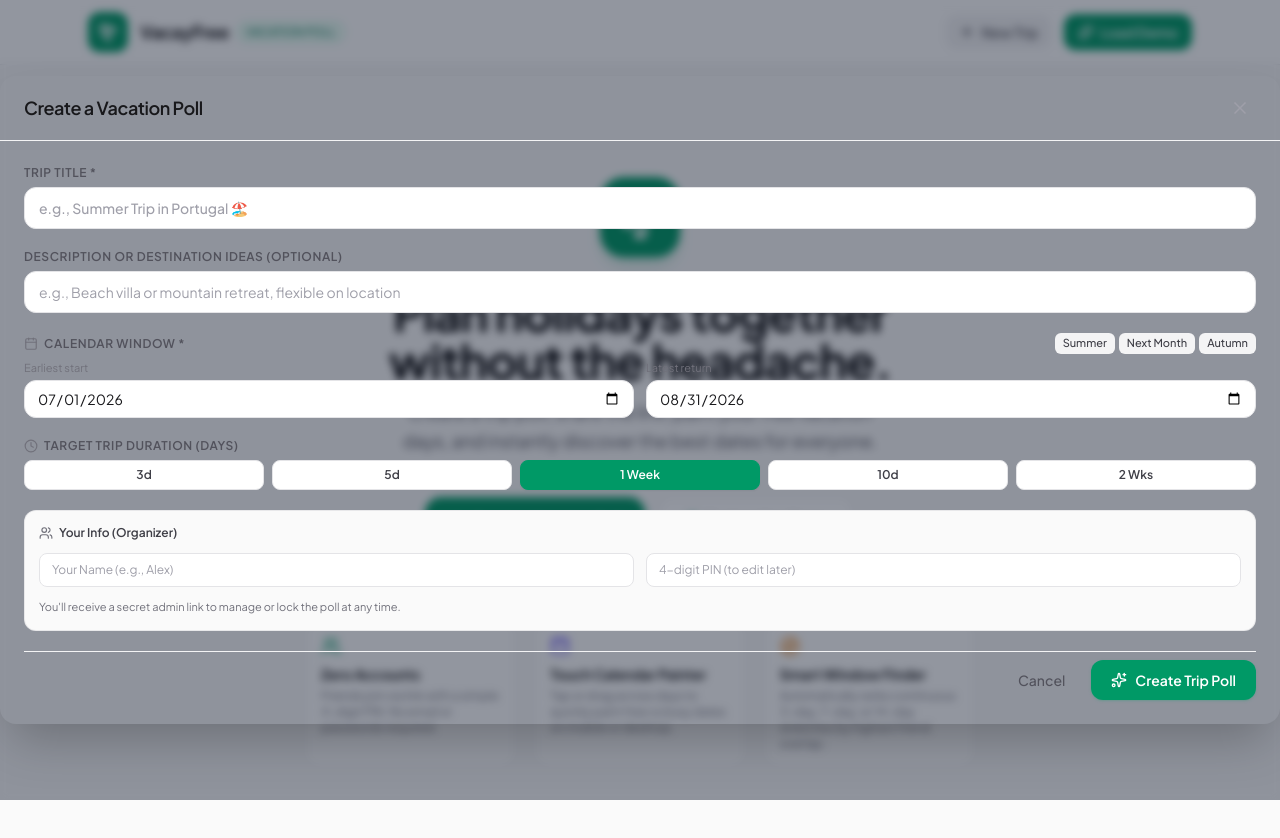
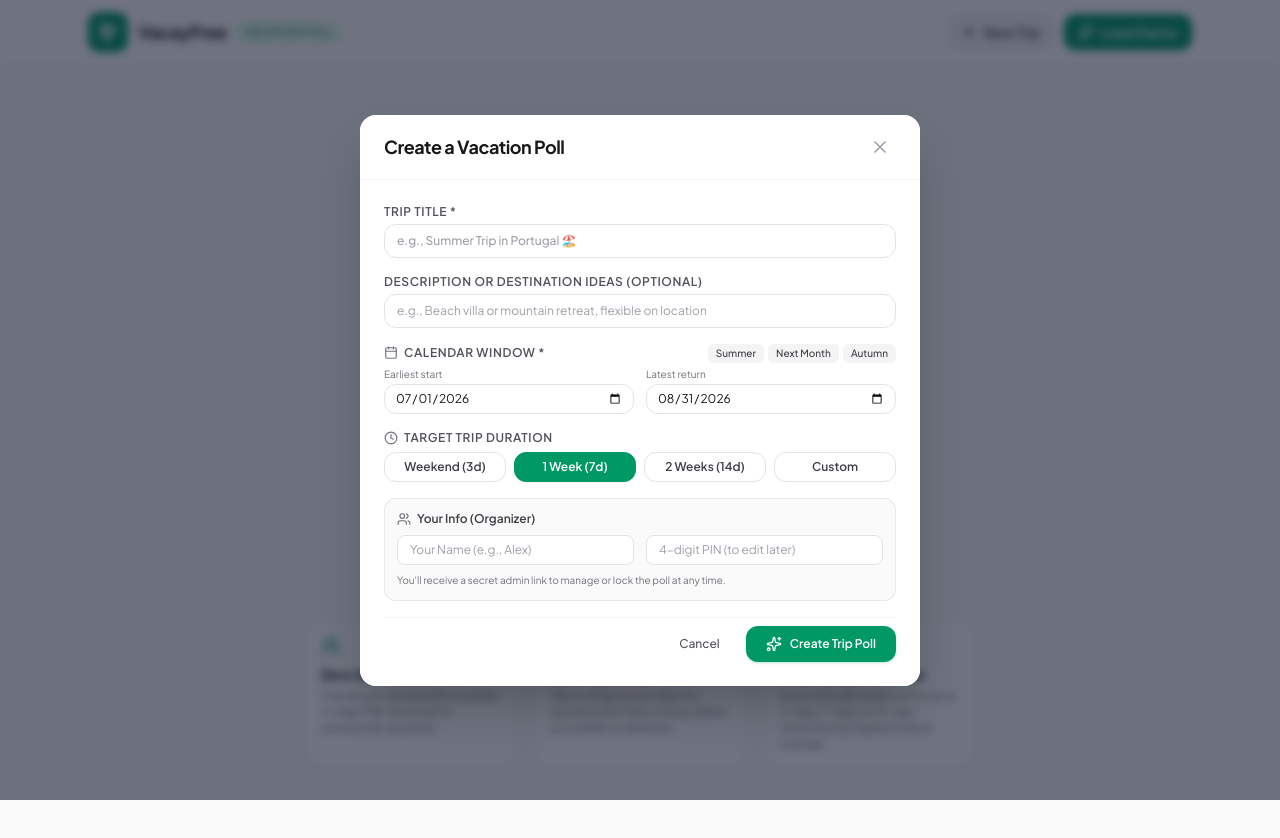
Before and after one commit to Seuguhfr/vacayfree, a React (Vite) app: page / in a window 1280 px wide. Both pictures are taken after a click on the button "New Trip". Shown: the top 838 px of the page. Built offline with nearby package versions, Linux system fonts and the light colour scheme.

Commit message:
Fix modal layout and width, add Home navigation and custom duration options

```diff
--- a/src/App.tsx
+++ b/src/App.tsx
@@ -124,6 +124,12 @@ export default function App() {
       const { eventId: newId, adminParam: newAdmin } = parseUrlParams();
       if (newId) {
         loadEvent(newId, newAdmin);
+      } else {
+        setEventData(null);
+        setCurrentParticipant(null);
+        setSelectedWindow(null);
+        setIsAdmin(false);
+        setAdminKey(null);
       }
     };
     window.addEventListener('hashchange', handleHashChange);
@@ -158,6 +164,15 @@ export default function App() {
   }, [eventData, currentParticipant]);
 
   // Handlers
+  const handleGoHome = () => {
+    window.location.hash = '';
+    setEventData(null);
+    setCurrentParticipant(null);
+    setSelectedWindow(null);
+    setIsAdmin(false);
+    setAdminKey(null);
+  };
+
   const handleLoadDemo = async () => {
     const demo = await createDemoEvent();
     window.location.hash = `#event=${demo.event.id}&admin=super-secret-demo-admin`;
@@ -285,6 +300,7 @@ export default function App() {
         onOpenAdmin={() => setIsAdminOpen(true)}
         onOpenNewTrip={() => setIsCreateOpen(true)}
         onLoadDemo={handleLoadDemo}
+        onGoHome={handleGoHome}
       />
 
       <main className="flex-1 max-w-6xl w-full mx-auto px-4 sm:px-6 pt-6 sm:pt-8">
--- a/src/components/CreateTripModal.tsx
+++ b/src/components/CreateTripModal.tsx
@@ -26,6 +26,7 @@ export const CreateTripModal: React.FC<CreateTripModalProps> = ({
   const [startDate, setStartDate] = useState(defaultStart);
   const [endDate, setEndDate] = useState(defaultEnd);
   const [durationDays, setDurationDays] = useState(7);
+  const [isCustomDuration, setIsCustomDuration] = useState(false);
   const [creatorName, setCreatorName] = useState('');
   const [creatorPin, setCreatorPin] = useState('');
   const [isSubmitting, setIsSubmitting] = useState(false);
@@ -124,16 +125,16 @@ export const CreateTripModal: React.FC<CreateTripModalProps> = ({
 
   return (
     <Modal isOpen={isOpen} onClose={onClose} title="Create a Vacation Poll" maxWidthClass="max-w-lg">
-      <form onSubmit={handleSubmit} className="space-y-5">
+      <form onSubmit={handleSubmit} className="space-y-4">
         {error && (
-          <div className="p-3 text-sm text-rose-700 bg-rose-50 border border-rose-200 rounded-xl">
+          <div className="p-3 text-xs text-rose-700 bg-rose-50 border border-rose-200 rounded-xl">
             {error}
           </div>
         )}
 
         {/* Trip Title */}
         <div>
-          <label className="block text-xs font-semibold uppercase tracking-wider text-zinc-600 mb-1.5">
+          <label className="block text-xs font-semibold uppercase tracking-wider text-zinc-600 mb-1">
             Trip Title *
           </label>
           <input
@@ -142,13 +143,13 @@ export const CreateTripModal: React.FC<CreateTripModalProps> = ({
             value={title}
             onChange={(e) => setTitle(e.target.value)}
             placeholder="e.g., Summer Trip in Portugal 🏖️"
-            className="w-full px-3.5 py-2.5 rounded-xl border border-zinc-200 bg-white text-zinc-900 placeholder-zinc-400 focus:outline-none focus:ring-2 focus:ring-emerald-500/20 focus:border-emerald-600 transition-all text-sm font-medium"
+            className="w-full px-3 py-2 rounded-xl border border-zinc-200 bg-white text-zinc-900 placeholder-zinc-400 focus:outline-none focus:ring-2 focus:ring-emerald-500/20 focus:border-emerald-600 transition-all text-xs font-medium"
           />
         </div>
 
         {/* Description */}
         <div>
-          <label className="block text-xs font-semibold uppercase tracking-wider text-zinc-600 mb-1.5">
+          <label className="block text-xs font-semibold uppercase tracking-wider text-zinc-600 mb-1">
             Description or Destination Ideas (Optional)
           </label>
           <input
@@ -156,13 +157,13 @@ export const CreateTripModal: React.FC<CreateTripModalProps> = ({
             value={description}
             onChange={(e) => setDescription(e.target.value)}
             placeholder="e.g., Beach villa or mountain retreat, flexible on location"
-            className="w-full px-3.5 py-2.5 rounded-xl border border-zinc-200 bg-white text-zinc-900 placeholder-zinc-400 focus:outline-none focus:ring-2 focus:ring-emerald-500/20 focus:border-emerald-600 transition-all text-sm"
+            className="w-full px-3 py-2 rounded-xl border border-zinc-200 bg-white text-zinc-900 placeholder-zinc-400 focus:outline-none focus:ring-2 focus:ring-emerald-500/20 focus:border-emerald-600 transition-all text-xs"
           />
         </div>
 
         {/* Date Presets */}
         <div>
-          <div className="flex items-center justify-between mb-1.5">
+          <div className="flex items-center justify-between mb-1">
             <label className="text-xs font-semibold uppercase tracking-wider text-zinc-600 flex items-center gap-1.5">
               <Calendar className="w-3.5 h-3.5 text-zinc-500" />
               Calendar Window *
@@ -171,21 +172,21 @@ export const CreateTripModal: React.FC<CreateTripModalProps> = ({
               <button
                 type="button"
                 onClick={() => handleQuickDates('summer')}
-                className="text-[11px] font-medium px-2 py-0.5 rounded-md bg-zinc-100 hover:bg-zinc-200 text-zinc-700 transition-colors"
+                className="text-[10px] font-medium px-2 py-0.5 rounded-md bg-zinc-100 hover:bg-zinc-200 text-zinc-700 transition-colors cursor-pointer"
               >
                 Summer
               </button>
               <button
                 type="button"
                 onClick={() => handleQuickDates('nextMonth')}
-                className="text-[11px] font-medium px-2 py-0.5 rounded-md bg-zinc-100 hover:bg-zinc-200 text-zinc-700 transition-colors"
+                className="text-[10px] font-medium px-2 py-0.5 rounded-md bg-zinc-100 hover:bg-zinc-200 text-zinc-700 transition-colors cursor-pointer"
               >
                 Next Month
               </button>
               <button
                 type="button"
                 onClick={() => handleQuickDates('autumn')}
-                className="text-[11px] font-medium px-2 py-0.5 rounded-md bg-zinc-100 hover:bg-zinc-200 text-zinc-700 transition-colors"
+                className="text-[10px] font-medium px-2 py-0.5 rounded-md bg-zinc-100 hover:bg-zinc-200 text-zinc-700 transition-colors cursor-pointer"
               >
                 Autumn
               </button>
@@ -194,54 +195,107 @@ export const CreateTripModal: React.FC<CreateTripModalProps> = ({
 
           <div className="grid grid-cols-2 gap-3">
             <div>
-              <span className="text-[11px] text-zinc-500 mb-1 block">Earliest start</span>
+              <span className="text-[10px] text-zinc-500 mb-0.5 block">Earliest start</span>
               <input
                 type="date"
                 required
                 value={startDate}
                 onChange={(e) => setStartDate(e.target.value)}
-                className="w-full px-3 py-2 rounded-xl border border-zinc-200 bg-white text-zinc-900 text-sm focus:outline-none focus:ring-2 focus:ring-emerald-500/20 focus:border-emerald-600"
+                className="w-full px-2.5 py-1.5 rounded-xl border border-zinc-200 bg-white text-zinc-900 text-xs focus:outline-none focus:ring-2 focus:ring-emerald-500/20 focus:border-emerald-600"
               />
             </div>
             <div>
-              <span className="text-[11px] text-zinc-500 mb-1 block">Latest return</span>
+              <span className="text-[10px] text-zinc-500 mb-0.5 block">Latest return</span>
               <input
                 type="date"
                 required
                 value={endDate}
                 onChange={(e) => setEndDate(e.target.value)}
-                className="w-full px-3 py-2 rounded-xl border border-zinc-200 bg-white text-zinc-900 text-sm focus:outline-none focus:ring-2 focus:ring-emerald-500/20 focus:border-emerald-600"
+                className="w-full px-2.5 py-1.5 rounded-xl border border-zinc-200 bg-white text-zinc-900 text-xs focus:outline-none focus:ring-2 focus:ring-emerald-500/20 focus:border-emerald-600"
               />
             </div>
           </div>
         </div>
 
-        {/* Target Trip Duration */}
+        {/* Target Trip Duration: Weekend (3d), 1 Week (7d), 2 Weeks (14d), Custom */}
         <div>
           <label className="text-xs font-semibold uppercase tracking-wider text-zinc-600 flex items-center gap-1.5 mb-1.5">
             <Clock className="w-3.5 h-3.5 text-zinc-500" />
-            Target Trip Duration (Days)
+            Target Trip Duration
           </label>
-          <div className="flex items-center gap-2">
-            {[3, 5, 7, 10, 14].map((days) => (
+          <div className="grid grid-cols-4 gap-2">
             <button
-                key={days}
               type="button"
-                onClick={() => setDurationDays(days)}
-                className={`flex-1 py-1.5 rounded-lg text-xs font-semibold border transition-all cursor-pointer ${
-                  durationDays === days
+              onClick={() => {
+                setIsCustomDuration(false);
+                setDurationDays(3);
+              }}
+              className={`py-1.5 rounded-xl text-xs font-semibold border transition-all cursor-pointer ${
+                !isCustomDuration && durationDays === 3
                   ? 'bg-emerald-600 text-white border-emerald-600 shadow-xs'
                   : 'bg-white text-zinc-700 border-zinc-200 hover:bg-zinc-50'
               }`}
             >
-                {days === 7 ? '1 Week' : days === 14 ? '2 Wks' : `${days}d`}
+              Weekend (3d)
             </button>
-            ))}
+            <button
+              type="button"
+              onClick={() => {
+                setIsCustomDuration(false);
+                setDurationDays(7);
+              }}
+              className={`py-1.5 rounded-xl text-xs font-semibold border transition-all cursor-pointer ${
+                !isCustomDuration && durationDays === 7
+                  ? 'bg-emerald-600 text-white border-emerald-600 shadow-xs'
+                  : 'bg-white text-zinc-700 border-zinc-200 hover:bg-zinc-50'
+              }`}
+            >
+              1 Week (7d)
+            </button>
+            <button
+              type="button"
+              onClick={() => {
+                setIsCustomDuration(false);
+                setDurationDays(14);
+              }}
+              className={`py-1.5 rounded-xl text-xs font-semibold border transition-all cursor-pointer ${
+                !isCustomDuration && durationDays === 14
+                  ? 'bg-emerald-600 text-white border-emerald-600 shadow-xs'
+                  : 'bg-white text-zinc-700 border-zinc-200 hover:bg-zinc-50'
+              }`}
+            >
+              2 Weeks (14d)
+            </button>
+            <button
+              type="button"
+              onClick={() => setIsCustomDuration(true)}
+              className={`py-1.5 rounded-xl text-xs font-semibold border transition-all cursor-pointer ${
+                isCustomDuration
+                  ? 'bg-emerald-600 text-white border-emerald-600 shadow-xs'
+                  : 'bg-white text-zinc-700 border-zinc-200 hover:bg-zinc-50'
+              }`}
+            >
+              Custom
+            </button>
           </div>
+          {isCustomDuration && (
+            <div className="mt-2 flex items-center gap-2 p-2 rounded-lg bg-zinc-50 border border-zinc-200">
+              <span className="text-xs text-zinc-600 font-medium">Custom duration:</span>
+              <input
+                type="number"
+                min={1}
+                max={60}
+                value={durationDays}
+                onChange={(e) => setDurationDays(Math.max(1, parseInt(e.target.value, 10) || 1))}
+                className="w-16 px-2 py-1 rounded-md border border-zinc-300 text-xs font-bold text-center bg-white"
+              />
+              <span className="text-xs text-zinc-500">days</span>
+            </div>
+          )}
         </div>
 
         {/* Creator Info */}
-        <div className="p-3.5 rounded-xl bg-zinc-50 border border-zinc-200/80 space-y-3">
+        <div className="p-3 rounded-xl bg-zinc-50 border border-zinc-200/80 space-y-2">
           <div className="flex items-center gap-1.5 text-xs font-semibold text-zinc-700">
             <Users className="w-3.5 h-3.5 text-zinc-500" />
             <span>Your Info (Organizer)</span>
@@ -254,7 +308,7 @@ export const CreateTripModal: React.FC<CreateTripModalProps> = ({
                 value={creatorName}
                 onChange={(e) => setCreatorName(e.target.value)}
                 placeholder="Your Name (e.g., Alex)"
-                className="w-full px-3 py-2 rounded-lg border border-zinc-200 bg-white text-xs text-zinc-900 placeholder-zinc-400 focus:outline-none focus:ring-2 focus:ring-emerald-500/20 focus:border-emerald-600"
+                className="w-full px-3 py-1.5 rounded-lg border border-zinc-200 bg-white text-xs text-zinc-900 placeholder-zinc-400 focus:outline-none focus:ring-2 focus:ring-emerald-500/20 focus:border-emerald-600"
               />
             </div>
             <div>
@@ -264,11 +318,11 @@ export const CreateTripModal: React.FC<CreateTripModalProps> = ({
                 value={creatorPin}
                 onChange={(e) => setCreatorPin(e.target.value)}
                 placeholder="4-digit PIN (to edit later)"
-                className="w-full px-3 py-2 rounded-lg border border-zinc-200 bg-white text-xs text-zinc-900 placeholder-zinc-400 focus:outline-none focus:ring-2 focus:ring-emerald-500/20 focus:border-emerald-600"
+                className="w-full px-3 py-1.5 rounded-lg border border-zinc-200 bg-white text-xs text-zinc-900 placeholder-zinc-400 focus:outline-none focus:ring-2 focus:ring-emerald-500/20 focus:border-emerald-600"
               />
             </div>
           </div>
-          <p className="text-[11px] text-zinc-500">
+          <p className="text-[10px] text-zinc-500">
             You'll receive a secret admin link to manage or lock the poll at any time.
           </p>
         </div>
@@ -278,14 +332,14 @@ export const CreateTripModal: React.FC<CreateTripModalProps> = ({
           <button
             type="button"
             onClick={onClose}
-            className="px-4 py-2 rounded-xl text-sm font-medium text-zinc-600 hover:bg-zinc-100 transition-colors"
+            className="px-4 py-2 rounded-xl text-xs font-medium text-zinc-600 hover:bg-zinc-100 transition-colors cursor-pointer"
           >
             Cancel
           </button>
           <button
             type="submit"
             disabled={isSubmitting}
-            className="inline-flex items-center gap-2 px-5 py-2.5 rounded-xl text-sm font-semibold bg-emerald-600 text-white hover:bg-emerald-700 active:scale-[0.98] transition-all disabled:opacity-50 cursor-pointer shadow-sm shadow-emerald-600/20"
+            className="inline-flex items-center gap-2 px-5 py-2.5 rounded-xl text-xs font-semibold bg-emerald-600 text-white hover:bg-emerald-700 active:scale-[0.98] transition-all disabled:opacity-50 cursor-pointer shadow-sm shadow-emerald-600/20"
           >
             <Sparkles className="w-4 h-4" />
             <span>{isSubmitting ? 'Creating...' : 'Create Trip Poll'}</span>
--- a/src/components/Header.tsx
+++ b/src/components/Header.tsx
@@ -1,5 +1,5 @@
 import React from 'react';
-import { Palmtree, Share2, Settings, Plus, Sparkles, Lock } from 'lucide-react';
+import { Palmtree, Share2, Settings, Plus, Sparkles, Lock, ArrowLeft } from 'lucide-react';
 import { TripEvent } from '../types';
 
 interface HeaderProps {
@@ -9,6 +9,7 @@ interface HeaderProps {
   onOpenAdmin: () => void;
   onOpenNewTrip: () => void;
   onLoadDemo: () => void;
+  onGoHome: () => void;
 }
 
 export const Header: React.FC<HeaderProps> = ({
@@ -18,18 +19,27 @@ export const Header: React.FC<HeaderProps> = ({
   onOpenAdmin,
   onOpenNewTrip,
   onLoadDemo,
+  onGoHome,
 }) => {
+  const isDemo = event?.id === 'demo-summer-trip';
+
   return (
-    <header className="sticky top-0 z-30 bg-white/90 backdrop-blur-md border-b border-zinc-200/80 transition-all">
+    <header className="sticky top-0 z-30 bg-white/95 backdrop-blur-md border-b border-zinc-200/80 transition-all">
       <div className="max-w-6xl mx-auto px-4 sm:px-6 h-16 flex items-center justify-between gap-4">
-        {/* Brand */}
+        {/* Brand / Home link */}
         <div className="flex items-center gap-3">
-          <div className="w-10 h-10 rounded-xl bg-emerald-600 text-white flex items-center justify-center shadow-sm shadow-emerald-600/20">
+          <button
+            type="button"
+            onClick={onGoHome}
+            className="flex items-center gap-2.5 text-left group cursor-pointer focus:outline-none"
+            title="Go to VacayFree Home"
+          >
+            <div className="w-10 h-10 rounded-xl bg-emerald-600 text-white flex items-center justify-center shadow-sm shadow-emerald-600/20 group-hover:bg-emerald-700 transition-colors">
               <Palmtree className="w-5 h-5 stroke-[2.2]" />
             </div>
             <div>
               <div className="flex items-center gap-2">
-              <span className="font-bold text-lg tracking-tight text-zinc-900 leading-none">
+                <span className="font-bold text-lg tracking-tight text-zinc-900 leading-none group-hover:text-emerald-700 transition-colors">
                   VacayFree
                 </span>
                 <span className="text-[11px] font-medium tracking-wide uppercase px-2 py-0.5 rounded-full bg-emerald-50 text-emerald-700 border border-emerald-200/60">
@@ -37,21 +47,33 @@ export const Header: React.FC<HeaderProps> = ({
                 </span>
               </div>
               {event && (
-              <p className="text-xs text-zinc-500 font-medium truncate max-w-[200px] sm:max-w-xs mt-0.5">
+                <p className="text-xs text-zinc-500 font-medium truncate max-w-[180px] sm:max-w-xs mt-0.5">
                   {event.title}
                 </p>
               )}
             </div>
+          </button>
         </div>
 
         {/* Actions */}
-        <div className="flex items-center gap-2 sm:gap-3">
+        <div className="flex items-center gap-2 sm:gap-2.5">
           {event && (
             <>
+              {/* Return to Home button */}
+              <button
+                type="button"
+                onClick={onGoHome}
+                className="inline-flex items-center gap-1.5 px-3 py-1.5 sm:px-3 sm:py-2 rounded-xl text-xs sm:text-sm font-medium text-zinc-600 hover:text-zinc-900 hover:bg-zinc-100 transition-colors cursor-pointer"
+                title="Return to home page"
+              >
+                <ArrowLeft className="w-4 h-4" />
+                <span className="hidden sm:inline">Home</span>
+              </button>
+
               <button
                 type="button"
                 onClick={onOpenShare}
-                className="inline-flex items-center gap-1.5 px-3 py-1.5 sm:px-3.5 sm:py-2 rounded-xl text-xs sm:text-sm font-semibold bg-zinc-900 text-white hover:bg-zinc-800 active:scale-[0.98] transition-all cursor-pointer shadow-sm"
+                className="inline-flex items-center gap-1.5 px-3 py-1.5 sm:px-3.5 sm:py-2 rounded-xl text-xs sm:text-sm font-semibold bg-zinc-900 text-white hover:bg-zinc-800 active:scale-[0.98] transition-all cursor-pointer shadow-xs"
               >
                 <Share2 className="w-3.5 h-3.5 sm:w-4 sm:h-4 stroke-[2.2]" />
                 <span>Share</span>
@@ -85,7 +107,7 @@ export const Header: React.FC<HeaderProps> = ({
           <button
             type="button"
             onClick={onOpenNewTrip}
-            className="inline-flex items-center gap-1.5 px-3 py-1.5 sm:px-3.5 sm:py-2 rounded-xl text-xs sm:text-sm font-medium bg-zinc-100 text-zinc-700 hover:bg-zinc-200/80 transition-all cursor-pointer"
+            className="inline-flex items-center gap-1.5 px-3 py-1.5 sm:px-3.5 sm:py-2 rounded-xl text-xs sm:text-sm font-medium bg-zinc-100 text-zinc-800 hover:bg-zinc-200/80 transition-all cursor-pointer"
           >
             <Plus className="w-3.5 h-3.5 sm:w-4 sm:h-4" />
             <span className="hidden md:inline">New Trip</span>
@@ -103,6 +125,28 @@ export const Header: React.FC<HeaderProps> = ({
           )}
         </div>
       </div>
+
+      {/* Demo notification banner if in demo */}
+      {isDemo && (
+        <div className="bg-amber-50/90 border-t border-amber-200/70 px-4 py-1.5 text-center text-xs text-amber-900 flex items-center justify-center gap-2">
+          <span>✨ You are currently exploring the <strong>Live Demo</strong> with sample friend data.</span>
+          <button
+            type="button"
+            onClick={onOpenNewTrip}
+            className="underline font-semibold hover:text-amber-950 ml-1 cursor-pointer"
+          >
+            Create your own trip
+          </button>
+          <span className="text-amber-300">•</span>
+          <button
+            type="button"
+            onClick={onGoHome}
+            className="underline hover:text-amber-950 cursor-pointer"
+          >
+            Back to Home
+          </button>
+        </div>
+      )}
     </header>
   );
 };
--- a/src/components/ui/Modal.tsx
+++ b/src/components/ui/Modal.tsx
@@ -62,6 +62,15 @@ export const Modal: React.FC<ModalProps> = ({
 
   if (!isOpen) return null;
 
+  const maxW =
+    maxWidthClass === 'max-w-sm'
+      ? '384px'
+      : maxWidthClass === 'max-w-lg'
+      ? '560px'
+      : maxWidthClass === 'max-w-xl'
+      ? '640px'
+      : '480px';
+
   return (
     <dialog
       ref={dialogRef}
@@ -69,10 +78,14 @@ export const Modal: React.FC<ModalProps> = ({
       onClick={handleBackdropClick}
       {...({ closedby: 'any' } as Record<string, string>)}
       aria-labelledby={titleId}
-      className={`w-full ${maxWidthClass} p-0 m-auto rounded-2xl bg-white text-zinc-900 shadow-2xl border border-zinc-200/80 outline-none backdrop:bg-zinc-950/40 backdrop:backdrop-blur-sm overflow-hidden animate-in fade-in zoom-in-95 duration-150`}
+      className="fixed inset-0 m-auto w-[92vw] sm:w-full p-0 rounded-2xl bg-white text-zinc-900 shadow-2xl border border-zinc-200/90 outline-none overflow-hidden"
+      style={{
+        maxWidth: maxW,
+        backgroundColor: '#ffffff',
+      }}
     >
-      <div className="flex items-center justify-between border-b border-zinc-100 px-6 py-4">
-        <h2 id={titleId} className="text-lg font-semibold tracking-tight text-zinc-900">
+      <div className="flex items-center justify-between border-b border-zinc-100 px-5 sm:px-6 py-4 bg-white">
+        <h2 id={titleId} className="text-base sm:text-lg font-bold tracking-tight text-zinc-900">
           {title}
         </h2>
         {showCloseButton && (
@@ -86,7 +99,7 @@ export const Modal: React.FC<ModalProps> = ({
           </button>
         )}
       </div>
-      <div className="p-6 max-h-[80vh] overflow-y-auto">{children}</div>
+      <div className="p-5 sm:p-6 max-h-[78vh] overflow-y-auto bg-white">{children}</div>
     </dialog>
   );
 };
--- a/src/index.css
+++ b/src/index.css
@@ -11,25 +11,17 @@
   }
 }
 
-/* Accessible and clean Dialog styling according to Modern Web Guidance */
+/* Accessible and clean Dialog styling */
 dialog {
   border: none;
   padding: 0;
-  background: transparent;
-  max-width: 100vw;
-  max-height: 100vh;
+  margin: auto;
 }
 
 dialog::backdrop {
-  background-color: rgba(15, 23, 42, 0.45);
+  background-color: rgba(15, 23, 42, 0.6);
   backdrop-filter: blur(4px);
   -webkit-backdrop-filter: blur(4px);
-  animation: fadeIn 0.15s ease-out;
-}
-
-@keyframes fadeIn {
-  from { opacity: 0; }
-  to { opacity: 1; }
 }
 
 /* Remove default focus outline on date cells for touch/pointer painting */
```
Also changed, not shown: src/components/TripWindowFinder.tsx (+102 -14 lines). Lines whose indentation alone changed are shown as unchanged.
